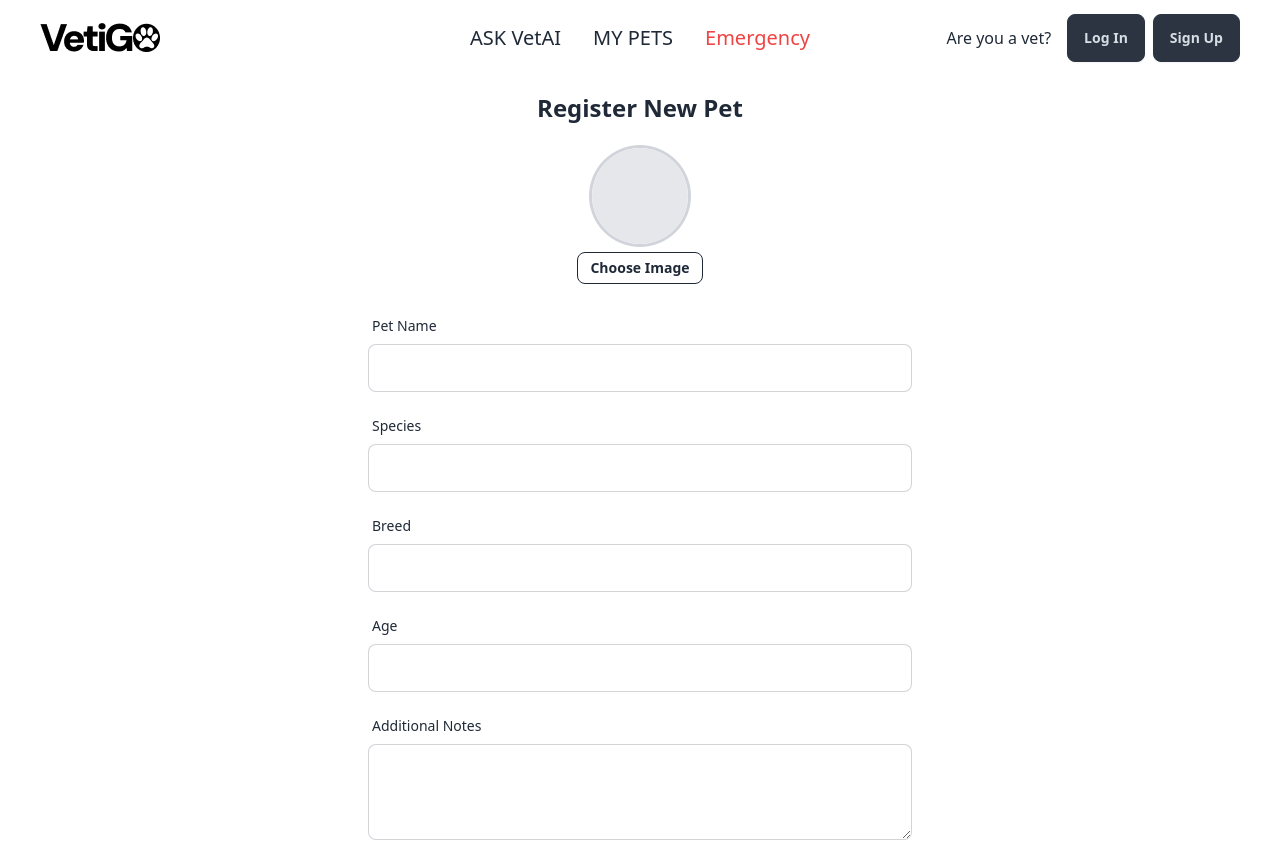
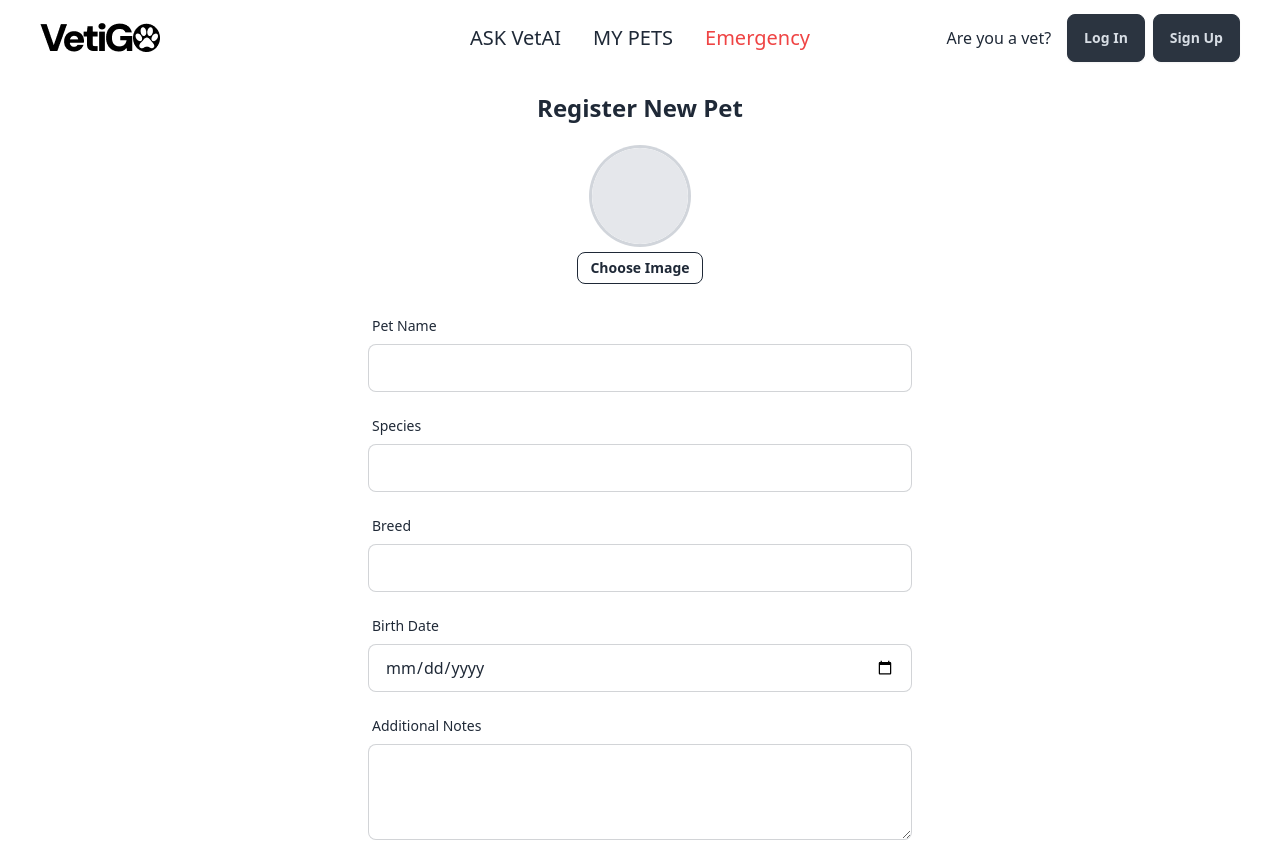
Before and after one commit to darynazin/Pets_app_frontend, a React (Vite) app: page /mypets/register in a window 1280 px wide. Shown: the top 842 px of the page. Built offline with nearby package versions, Linux system fonts and the light colour scheme; no server answers.

Commit message:
added birthdate picker and send it as age

```diff
--- a/src/components/pets/PetRegistrationForm.jsx
+++ b/src/components/pets/PetRegistrationForm.jsx
@@ -10,7 +10,7 @@ const PetRegistrationForm = () => {
     name: "",
     species: "",
     breed: "",
-    age: "",
+    birthDate: "",
     additionalNotes: "",
   });
   const [imageFile, setImageFile] = useState(null);
@@ -32,7 +32,11 @@ const PetRegistrationForm = () => {
     setError("");
 
     try {
-      const response = await createPet(formData);
+      const petData = {
+        ...formData,
+        age: calculateAge(formData.birthDate),
+      };
+      const response = await createPet(petData);
       const petId = response.data._id;
 
       if (imageFile) {
@@ -83,6 +87,22 @@ const PetRegistrationForm = () => {
       setPreviewUrl(URL.createObjectURL(file));
       setError("");
     }
+  };
+
+  const calculateAge = (birthDate) => {
+    const today = new Date();
+    const birth = new Date(birthDate);
+    let age = today.getFullYear() - birth.getFullYear();
+    const monthDiff = today.getMonth() - birth.getMonth();
+
+    if (
+      monthDiff < 0 ||
+      (monthDiff === 0 && today.getDate() < birth.getDate())
+    ) {
+      age--;
+    }
+
+    return age;
   };
 
   return (
@@ -152,16 +172,24 @@ const PetRegistrationForm = () => {
 
       <div className="form-control">
         <label className="label">
-          <span className="label-text">Age</span>
+          <span className="label-text">Birth Date</span>
         </label>
         <input
-          type="number"
-          name="age"
-          value={formData.age}
+          type="date"
+          name="birthDate"
+          value={formData.birthDate}
           onChange={handleInputChange}
           className="input input-bordered"
+          max={new Date().toISOString().split("T")[0]} // Prevents future dates
           required
         />
+        {formData.birthDate && (
+          <label className="label">
+            <span className="label-text-alt">
+              Calculated Age: {calculateAge(formData.birthDate)} years
+            </span>
+          </label>
+        )}
       </div>
 
       <div className="form-control">
```
